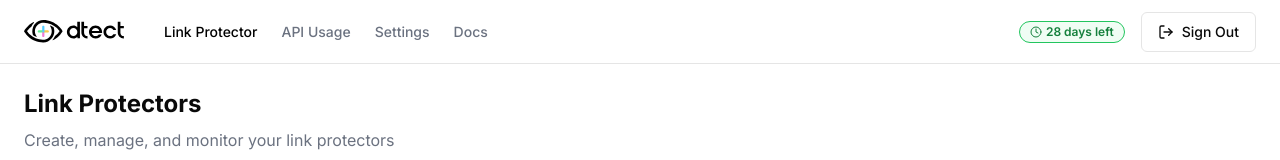
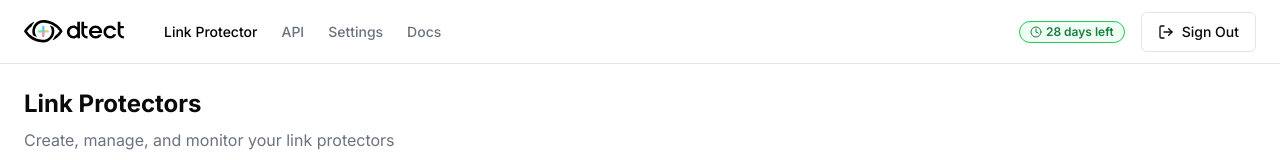
Before and after one commit to brduck/v0-api-dashboard, a Next.js app: page /link-protectors in a window 1280 px wide. Shown: the top 160 px of the page. Built offline with nearby package versions, Linux system fonts and the light colour scheme.

Commit message:
feat: rename header navigation link from "API Usage" to "API"
Shorten header text while maintaining existing route.

Co-authored-by: Duck <33165467+brduck@users.noreply.github.com>

```diff
--- a/components/header.tsx
+++ b/components/header.tsx
@@ -34,7 +34,7 @@ export function Header() {
             href="/usage"
             className={`text-sm font-medium ${pathname === "/usage" ? "text-black" : "text-gray-500"}`}
           >
-            API Usage
+            API
           </Link>
           <Link
             href="/settings"
```
